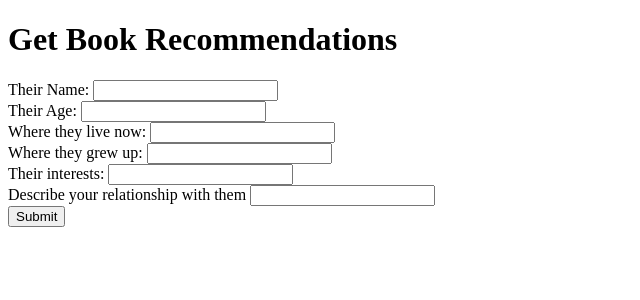
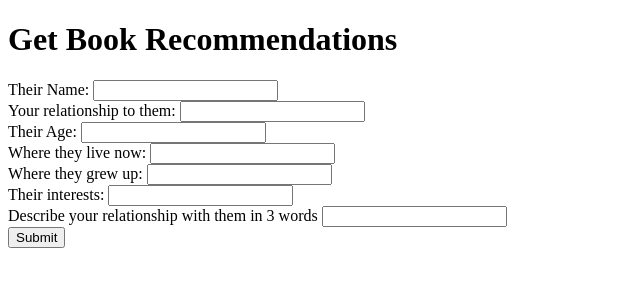
Before and after one commit to freddieb123/askernest, a Flask app: page / in a window 1280 px wide. Shown: the top 300 px of the page, without its empty margins (0-640 px from the left). Run offline with Flask 3, Linux system fonts and the light colour scheme.

Commit message:
reqs update

```diff
--- a/Templates/index.html
+++ b/Templates/index.html
@@ -7,19 +7,22 @@
           <label for="name">Their Name:</label>
           <input type="text" id="name" required><br>
 
+          <label for="relation">Your relationship to them:</label>
+          <input type="text" id="relation" required><br>
+
           <label for="age">Their Age:</label>
           <input type="text" id="age" required><br>
 
           <label for="location">Where they live now:</label>
           <input type="text" id="location" required><br>
 
-          <label for="interests">Where they grew up:</label>
+          <label for="grewup">Where they grew up:</label>
           <input type="text" id="grewup" required><br>
 
           <label for="interests">Their interests:</label>
           <input type="text" id="interests" required><br>
 
-          <label for="interests">Describe your relationship with them</label>
+          <label for="relationship">Describe your relationship with them in 3 words</label>
           <input type="text" id="relationship" required><br>
           <button type="submit" id="submitBtn">Submit</button>
     </div>
--- a/airtable_utils.py
+++ b/airtable_utils.py
@@ -9,7 +9,7 @@ AIRTABLE_API_KEY = os.environ['API_KEY']
 AIRTABLE_BASE_ID = os.environ['BASE_KEY']
 AIRTABLE_TABLE_NAME = 'Draft2'
 
-def submit_form_data(name, age, location, grewup, interests, relationship):
+def submit_form_data(name, relation, age, location, grewup, interests, relationship):
      # Initialize Airtable for the desired table
     table = Airtable(AIRTABLE_BASE_ID, AIRTABLE_TABLE_NAME, api_key=AIRTABLE_API_KEY)
 
@@ -17,6 +17,7 @@ def submit_form_data(name, age, location, grewup, interests, relationship):
     try:
         table.insert({
             "Name": name,
+            "Relation": relation,
             "Age": age,
             "Location": location,
             "Grewup": grewup,
--- a/script.py
+++ b/script.py
@@ -47,7 +47,8 @@ def main():
     print(latest_record)
 
     # construct the prompt
-    prompt = "My uncle lives in {}. And grew up in {}. He is {} years old. And his interests are {}. And for context I would describe our relationship as {}. \n\nRecommend me 5 books based on this description that I could give him. Make sure the recommendations aren't really obvious. Please provide your recommendations as a Python dictionary, with the book title as the key and the author's name as the value. For example: {{\"To Kill a Mockingbird\": \"Harper Lee\", \"1984\": \"George Orwell\"}}. Remove any other text apart from the dictionary.".format(
+    prompt = "I am buying a book for my {}. They live in {}. And grew up in {}. They are {} years old. And their interests are {}. And for context I would describe our relationship in three words as {}. \n\nRecommend me 5 books based on this description that I could give him. Make sure the recommendations aren't really obvious. Please provide your recommendations as a Python dictionary, with the book title as the key and the author's name as the value. For example: {{\"To Kill a Mockingbird\": \"Harper Lee\", \"1984\": \"George Orwell\"}}. Remove any other text apart from the dictionary.".format(
+    latest_record['Relation'],
     latest_record['Location'],
     latest_record['Grewup'],
     latest_record['Age'],
--- a/server.py
+++ b/server.py
@@ -27,7 +27,7 @@ def handle_form_submission():
     relationship = data["relationship"]
     print (data)
 
-    if submit_form_data(name, age, grewup, location, interests, relationship):
+    if submit_form_data(name, relation, age, grewup, location, interests, relationship):
         books = run_script()
         g.books = books  # Set the books variable in the g context
         return jsonify({"message": "Data inserted successfully", "books": books}), 200
```
